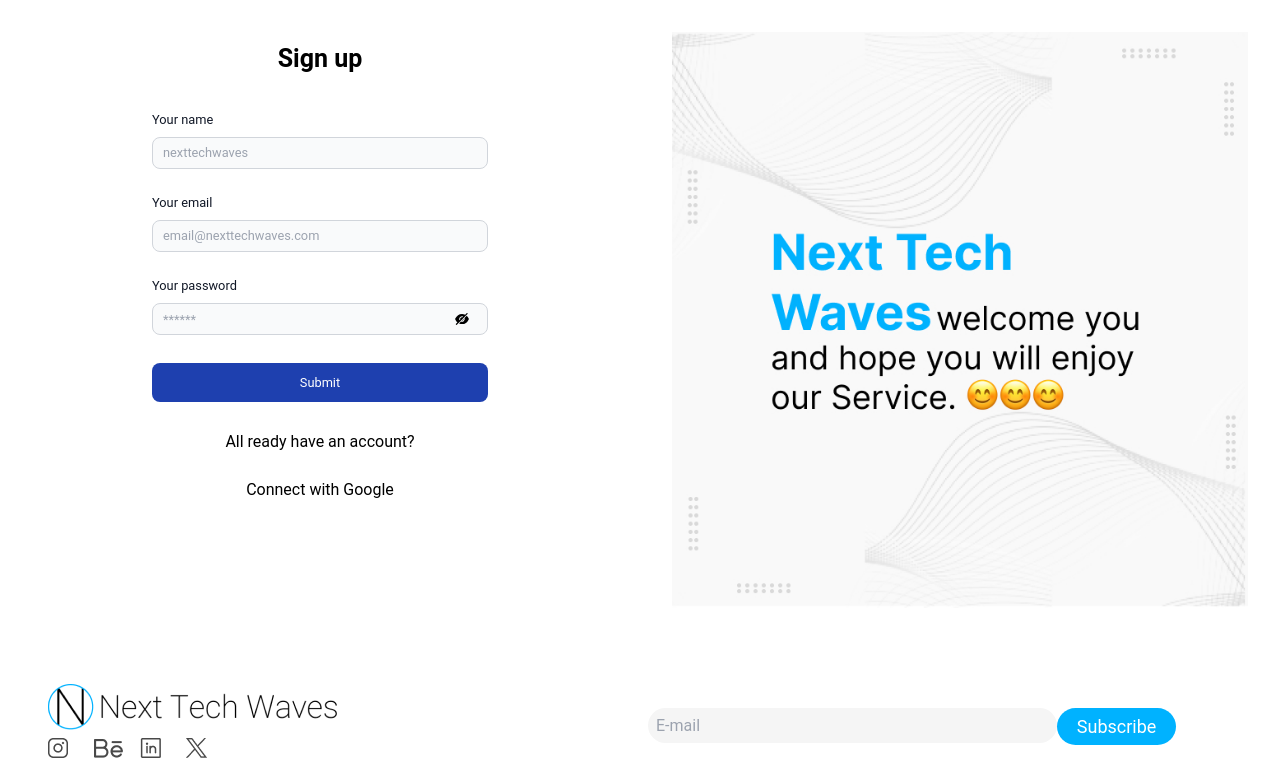
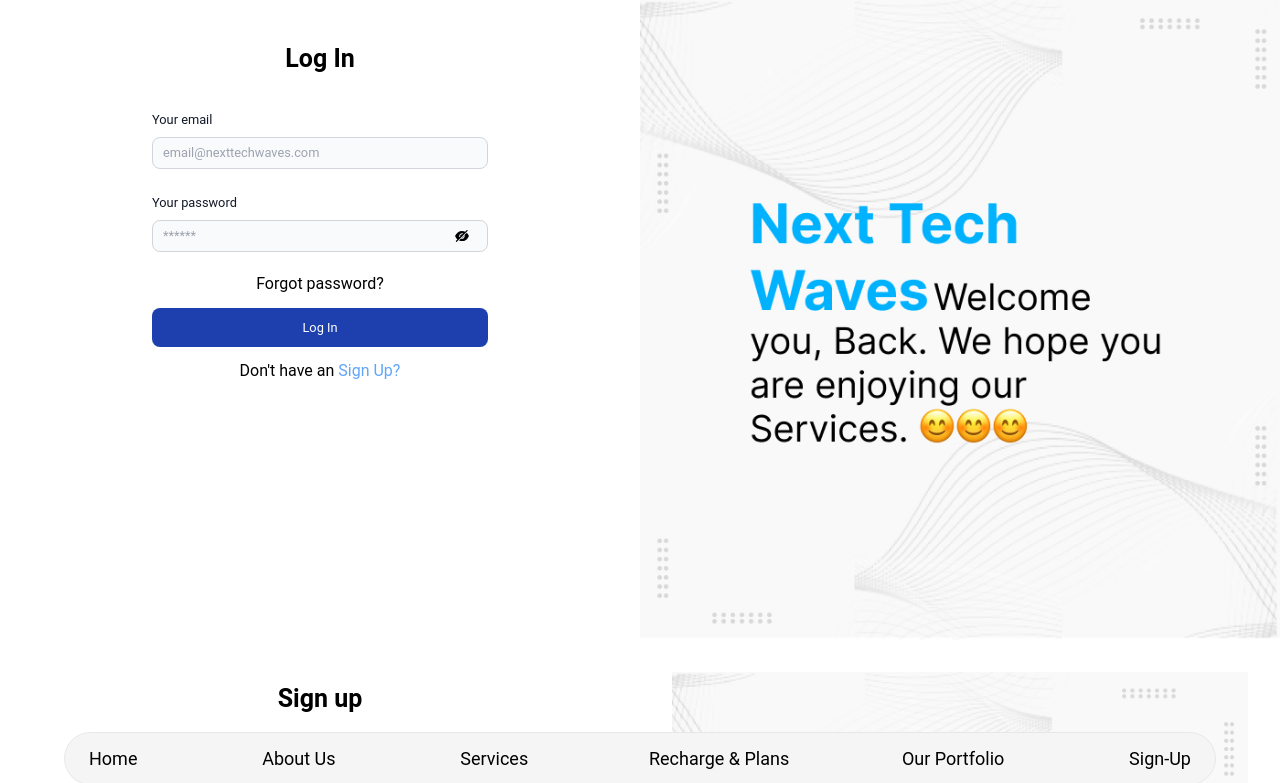
Before and after one commit to krishanumishra778/NTW, a React (Vite) app in the folder client/: page /sign-up in a window 1280 px wide. Shown: the top 783 px of the page. Built offline with nearby package versions, Linux system fonts and the light colour scheme.

Commit message:
inex.html
st testing

```diff
--- a/client/index.html
+++ b/client/index.html
@@ -10,5 +10,5 @@
     <div id="root"></div>
     <script type="module" src="/src/main.jsx"></script>
   </body>
-
+  hwiiwhiwwn
 </html>
--- a/client/package.json
+++ b/client/package.json
@@ -18,9 +18,11 @@
     "react-countup": "^6.4.2",
     "react-dom": "^18.2.0",
     "react-icons": "^4.11.0",
+    "react-redux": "^8.1.2",
     "react-router-dom": "^6.16.0",
     "react-scroll-trigger": "^0.6.14",
-    "react-simple-typewriter": "^5.0.1"
+    "react-simple-typewriter": "^5.0.1",
+    "redux": "^4.2.1"
   },
   "devDependencies": {
     "@types/react": "^18.2.15",
--- a/client/src/App.jsx
+++ b/client/src/App.jsx
@@ -1,5 +1,4 @@
 /** @format */
-
 
 import "../src/App.css";
 import About from "./Components/About";
@@ -18,18 +17,20 @@ import { Getotp } from "./Components/Getotp";
 import { Head_nav } from "./Components/Head_nav";
 
 import { User_login } from "./Components/User_login";
-
+import { store } from "./Components/redux/Store";
+import { Provider } from "react-redux";
+import { View } from "./Components/redux/View";
 
 export default function App() {
   return (
     <>
+      <Provider store={store}>
+
         <Router>
-
-        <NavDemo/>
-        <Head_nav/>
-
+        <View/>
+        <User_login/>
           <NavDemo />
-
+          <Head_nav />
           <Routes>
             <Route path='/' element={<Home />} />
             <Route path='/about-us' element={<About />} />
@@ -42,6 +43,7 @@ export default function App() {
           </Routes>
           <Fotter />
         </Router>
+      </Provider>
     </>
   );
 }
--- a/client/src/Components/User_SIgnup.jsx
+++ b/client/src/Components/User_SIgnup.jsx
@@ -147,11 +147,11 @@ export const User_SIgnup = () => {
                 Submit
               </button>
 
-              <div className='relative z-0 w-full mb-6 group text-center mt-2'>
-                <Link to='/login'> All ready have an account?</Link>
+              <div className='relative z-0 w-full mb-6 group text-center mt-2 text-blue-400'>
+                <Link to='/log-in'> All ready have an account?</Link>
               </div>
 
-              <div className='relative z-0 w-full mb-6 group text-center mt-2'>
+              {/* <div className='relative z-0 w-full mb-6 group text-center mt-2'>
                 Connect with Google
               </div>
 
@@ -168,7 +168,7 @@ export const User_SIgnup = () => {
                     console.log("Login Failed");
                   }}
                 />
-              </GoogleOAuthProvider>
+              </GoogleOAuthProvider> */}
             </form>
           </div>
         </div>
--- a/client/src/Components/User_login.jsx
+++ b/client/src/Components/User_login.jsx
@@ -5,9 +5,13 @@ import { FcGoogle } from "react-icons/fc";
 import { AiFillEyeInvisible } from "react-icons/ai";
 import signin_side_img from "../assets/img/signin_side_img.jpg";
 import axios from "axios";
-import { Navigate, useNavigate } from "react-router-dom";
+import { Link, json, useNavigate } from "react-router-dom";
+import { useDispatch } from "react-redux";
+import { loginuser } from "./redux/Action";
+
 
 export const User_login = () => {
+  const dispatch=useDispatch()
   const navigate = useNavigate();
   const [userData, setUserData] = useState({
     email: "",
@@ -28,6 +32,9 @@ export const User_login = () => {
       .then(res => {
         if (res.data.status) {
           alert(res.data.message);
+          // dispatch(loginuser(res.data.user))
+          console.log(res.data.user)
+          localStorage.setItem("token", res.data.token);
           navigate("/");
         } else {
           alert(res.data.message);
@@ -97,16 +104,22 @@ export const User_login = () => {
               />
             </div>
 
-            <div className='relative z-0 w-full mb-6 group text-center'>
+            <div className='relative z-0 w-full mb-3 pt-3 group text-center'>
               Forgot password?
             </div>
+
             <button
               type='submit'
               className='text-white bg-blue-800 hover:bg-blue-800 focus:ring-4 focus:outline-none focus:ring-blue-300 font-medium rounded-lg text-sm w-full  px-5 py-2.5 text-center dark:bg-blue-600 dark:hover:bg-blue-700 dark:focus:ring-blue-800 '>
-              Submit
+              Log In
             </button>
+            <div className='relative z-0 w-full mb-3 group text-center pt-3'>
+            <span> Don't have an </span>
+             <span> <Link to='/sign-up' className="text-blue-400"> Sign Up?</Link></span>
+            </div>
 
-            <div className='relative z-0 w-full mb-6 group text-center mt-2'>
+
+            {/* <div className='relative z-0 w-full mb-6 group text-center mt-2'>
               Log In with Google
             </div>
 
@@ -116,7 +129,7 @@ export const User_login = () => {
                 <FcGoogle className='inline text-2xl ' />
               </span>
               <span className='pl-3'>Google</span>
-            </button>
+            </button> */}
           </form>
         </div>
       </div>
--- /dev/null
+++ b/client/src/Components/redux/Action.jsx
@@ -0,0 +1,6 @@
+export const loginuser=(logindata)=>{
+    return {
+        type:"data",
+        payloads:logindata,
+    }
+}
--- /dev/null
+++ b/client/src/Components/redux/Reducer.jsx
@@ -0,0 +1,14 @@
+/** @format */
+
+const initialState = []
+export const loginuserdata = (state = initialState, action) => {
+  switch (action.type) {
+    case "data":
+      return {
+        list: [...state.list, action.payloads],
+      };
+
+    default:
+      return state;
+  }
+};
--- /dev/null
+++ b/client/src/Components/redux/RootReducer.jsx
@@ -0,0 +1,8 @@
+/** @format */
+
+import { combineReducers } from "redux";
+import { loginuserdata } from "./Reducer";
+
+export const rootReducer = combineReducers({
+  loginuserdata,
+});
--- /dev/null
+++ b/client/src/Components/redux/Store.jsx
@@ -0,0 +1,4 @@
+import { createStore } from "redux";
+import { rootReducer } from "./Rootreducer";
+
+export const store=createStore(rootReducer)
--- /dev/null
+++ b/client/src/Components/redux/View.jsx
@@ -0,0 +1,17 @@
+/** @format */
+
+import React, { useState } from "react";
+import { useDispatch, useSelector } from "react-redux";
+import { loginuserdata } from "./Reducer";
+import { loginuser } from "./Action";
+
+export const View = () => {
+  const selecter = useSelector(state => state.loginuserdata);
+
+  console.log(selecter)
+  return (
+    <div>
+      <span>{selecter}</span>
+    </div>
+  );
+};
```
Also changed, not shown: 2 other files (tests, documents, lock files or other folders). Lines whose indentation alone changed are shown as unchanged.
